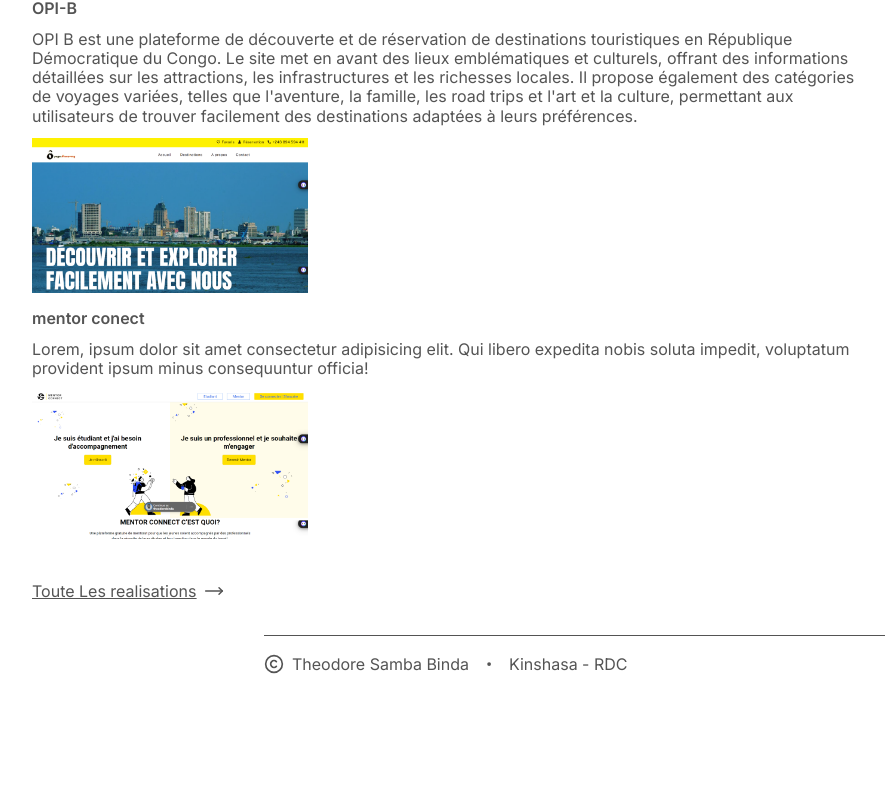
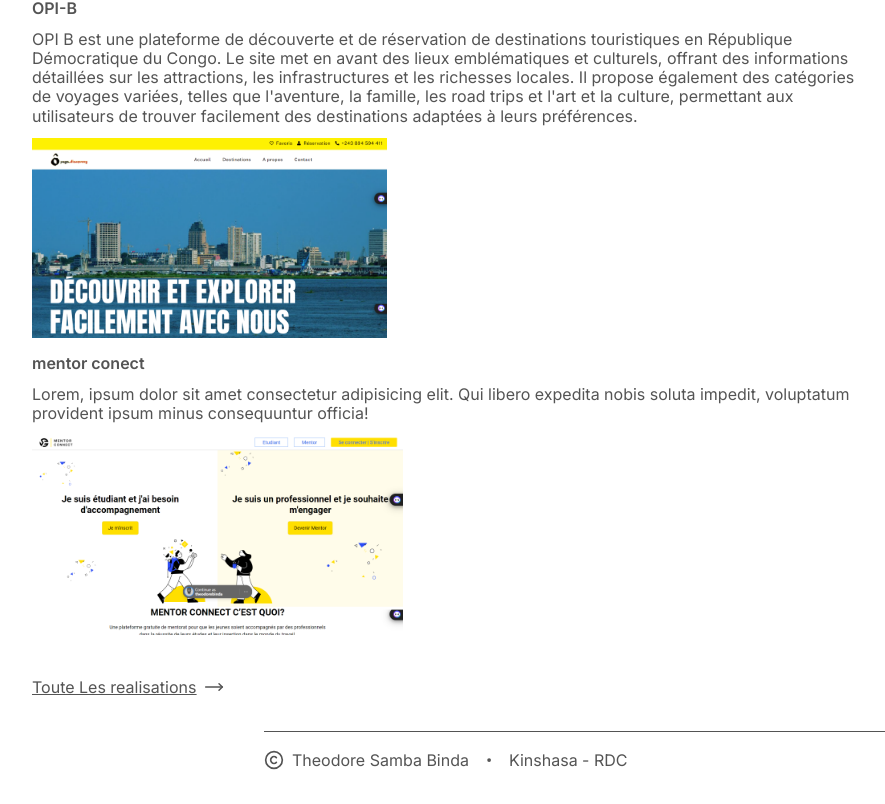
Before and after one commit to Theodorebinda/portefolio, a Next.js app: page / in a window 1280 px wide. Shown: the part 715-1519 px from the top of the page, without its empty margins (56-941 px from the left). Before the commit the page ends 1423 px from the top, so only its background shows below. Built offline with nearby package versions, Linux system fonts and the light colour scheme.

Commit message:
testing link

```diff
--- a/src/components/realisationDetail.tsx
+++ b/src/components/realisationDetail.tsx
@@ -5,7 +5,7 @@ import Link from "next/link";
 import { Url } from "url";
 
 interface Props {
-    link: string |Url |undefined ;
+    // link: string |Url |undefined ;
     className?: string;
     image :StaticImageData | string;
     description?: string;
@@ -13,7 +13,7 @@ interface Props {
     children?: string | undefined;
   }
 export default function RealisationDetail(
-{  link,
+{
   nom,
   description,
   image,
@@ -25,9 +25,9 @@ export default function RealisationDetail(
         <Typography variant="title-sm">{nom}</Typography>
       </span>
       <Typography className="lg:w-full">{description}</Typography>
-      <Link href={link} className="md:w-1/3">
+      {/* <Link href={link} className="md:w-1/3"> */}
         <Image src={image}  height={200} alt={nom} loading="lazy" className="object-cover " />
-      </Link>
+      {/* </Link> */}
     </Container>
   );
 }
--- a/src/components/realisationSection.tsx
+++ b/src/components/realisationSection.tsx
@@ -21,7 +21,7 @@ export default function RealisationSection(){
                             <RelisationDetail
                              key={index}
                              className=""
-                             link={realisation.link}
+                            //  link={realisation.link}
                              nom={realisation.nom}
                              description={realisation.description}
                              image={realisation.image}
--- a/src/lib/realisation/realisation.tsx
+++ b/src/lib/realisation/realisation.tsx
@@ -7,7 +7,7 @@ export const realisationList :Realisation[]= [
     {
         id : 1,
         nom : "OPI-B",
-        link: "https://opi-b.bprod.top/",
+        // link: "https://opi-b.bprod.top/",
         description: "OPI B est une plateforme de découverte et de réservation de destinations touristiques en République Démocratique du Congo. Le site met en avant des lieux emblématiques et culturels, offrant des informations détaillées sur les attractions, les infrastructures et les richesses locales. Il propose également des catégories de voyages variées, telles que l'aventure, la famille, les road trips et l'art et la culture, permettant aux utilisateurs de trouver facilement des destinations adaptées à leurs préférences.",
         responsable: "Jonathan Smith",
         image:second
@@ -15,7 +15,7 @@ export const realisationList :Realisation[]= [
     {
         id: 2,
         nom : "mentor conect",
-        link: "https://chef-d-oeuvre-syxg-git-develop-theodorebindas-projects.vercel.app/",
+        // link: "https://chef-d-oeuvre-syxg-git-develop-theodorebindas-projects.vercel.app/",
         description: "Lorem, ipsum dolor sit amet consectetur adipisicing elit. Qui libero expedita nobis soluta impedit, voluptatum provident ipsum minus consequuntur officia!",
         responsable: "Jonathan Smith",
         image:mentor
@@ -24,7 +24,7 @@ export const realisationList :Realisation[]= [
     {
         id: 3,
         nom : "OPI-B",
-        link: "ttps://chef-d-oeuvre-syxg-git-develop-theodorebindas-projects.vercel.app/",
+        // link: "ttps://chef-d-oeuvre-syxg-git-develop-theodorebindas-projects.vercel.app/",
         description: "Lorem, ipsum dolor sit amet consectetur adipisicing elit. Qui libero expedita nobis soluta impedit, voluptatum provident ipsum minus consequuntur officia!",
         responsable: "Jonathan Smith",
         image:second
@@ -33,7 +33,7 @@ export const realisationList :Realisation[]= [
     {
         id: 4,
         nom : "OPI-B",
-        link: "ttps://chef-d-oeuvre-syxg-git-develop-theodorebindas-projects.vercel.app/",
+        // link: "ttps://chef-d-oeuvre-syxg-git-develop-theodorebindas-projects.vercel.app/",
         description: "Lorem, ipsum dolor sit amet consectetur adipisicing elit. Qui libero expedita nobis soluta impedit, voluptatum provident ipsum minus consequuntur officia!",
         responsable: "Jonathan Smith",
         image:second
--- a/src/types/realisations.tsx
+++ b/src/types/realisations.tsx
@@ -7,5 +7,5 @@ export interface Realisation {
     nom : string
     description? : string | undefined
     responsable? : string
-    link :  string| Url | undefined
+    // link? :  string| Url
   }
```
